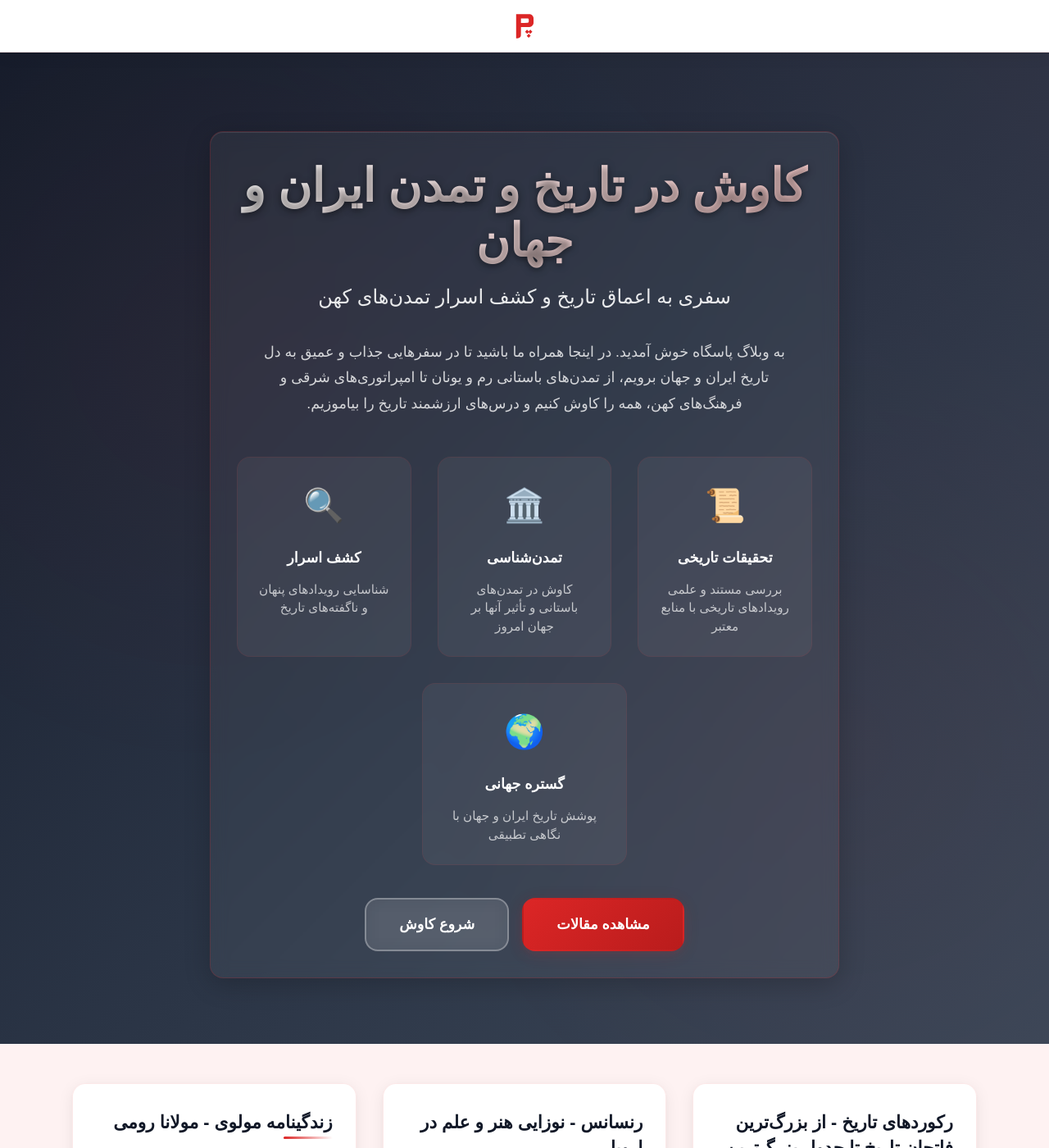
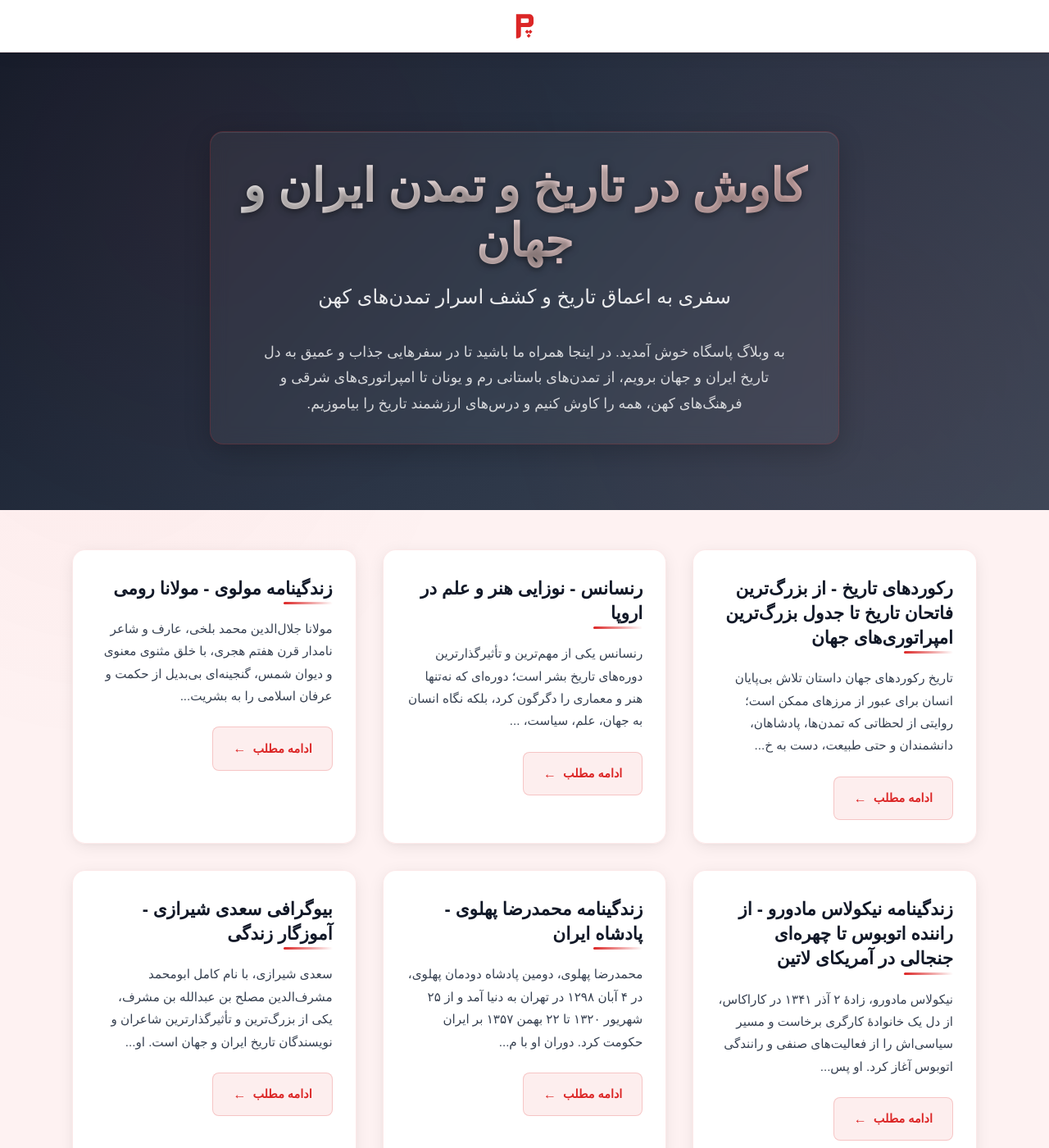
Before and after one commit to darkblog/darkblog.github.io, a Jekyll site: the page built from logo.html, in a window 1280 px wide and 1400 px high. Shown: the whole window at 82% size. Built offline with Jekyll 4.4.1, drawn with Linux system fonts in a browser that asks for light colours.

Commit message:
Update logo.html

```diff
--- a/logo.html
+++ b/logo.html
@@ -207,119 +207,8 @@ layout: null
             color: rgba(255, 255, 255, 0.8);
             line-height: 1.8;
             max-width: 40rem;
-            margin: 0 auto 2.5rem;
+            margin: 0 auto;
             text-align: center;
-        }
-
-        .intro-features {
-            display: flex;
-            flex-wrap: wrap;
-            justify-content: center;
-            gap: 2rem;
-            margin-top: 3rem;
-        }
-
-        .intro-feature {
-            flex: 1;
-            min-width: 200px;
-            max-width: 250px;
-            text-align: center;
-            padding: 1.5rem;
-            background: rgba(255, 255, 255, 0.05);
-            border-radius: var(--radius);
-            border: 1px solid rgba(220, 38, 38, 0.1);
-            transition: var(--transition-slow);
-        }
-
-        .intro-feature:hover {
-            transform: translateY(-5px);
-            background: rgba(255, 255, 255, 0.1);
-            border-color: rgba(220, 38, 38, 0.3);
-            box-shadow: var(--shadow-red-lg);
-        }
-
-        .feature-icon {
-            font-size: 2.5rem;
-            margin-bottom: 1rem;
-            color: var(--accent-light);
-            display: block;
-        }
-
-        .feature-title {
-            font-size: 1.1rem;
-            font-weight: 600;
-            color: white;
-            margin-bottom: 0.75rem;
-        }
-
-        .feature-desc {
-            font-size: 0.95rem;
-            color: rgba(255, 255, 255, 0.7);
-            line-height: 1.5;
-        }
-
-        .intro-cta {
-            margin-top: 2.5rem;
-            display: flex;
-            justify-content: center;
-            gap: 1rem;
-            flex-wrap: wrap;
-        }
-
-        .cta-button {
-            padding: 1rem 2.5rem;
-            border-radius: var(--radius);
-            font-weight: 600;
-            font-size: 1.1rem;
-            text-decoration: none;
-            transition: var(--transition);
-            display: inline-flex;
-            align-items: center;
-            gap: 0.75rem;
-            border: 2px solid transparent;
-            position: relative;
-            overflow: hidden;
-        }
-
-        .cta-primary {
-            background: linear-gradient(135deg, var(--accent-color), var(--accent-dark));
-            color: white;
-            box-shadow: var(--shadow-red);
-        }
-
-        .cta-primary:hover {
-            transform: translateY(-3px);
-            box-shadow: var(--shadow-red-lg);
-            gap: 1rem;
-        }
-
-        .cta-secondary {
-            background: rgba(255, 255, 255, 0.1);
-            color: white;
-            border-color: rgba(255, 255, 255, 0.3);
-            backdrop-filter: blur(10px);
-        }
-
-        .cta-secondary:hover {
-            background: rgba(255, 255, 255, 0.2);
-            transform: translateY(-3px);
-            border-color: rgba(255, 255, 255, 0.5);
-        }
-
-        .cta-button::after {
-            content: '';
-            position: absolute;
-            top: 0;
-            right: 0;
-            width: 100%;
-            height: 100%;
-            background: linear-gradient(135deg, transparent 0%, rgba(255, 255, 255, 0.1) 100%);
-            opacity: 0;
-            transition: opacity 0.3s ease;
-        }
-
-        .cta-button:hover::after {
-            opacity: 1;
         }
 
         @media (min-width: 768px) {
@@ -592,27 +481,6 @@ layout: null
                 font-size: 1rem;
             }
 
-            .intro-features {
-                flex-direction: column;
-                align-items: center;
-            }
-
-            .intro-feature {
-                max-width: 100%;
-                min-width: 100%;
-            }
-
-            .intro-cta {
-                flex-direction: column;
-                align-items: center;
-            }
-
-            .cta-button {
-                width: 100%;
-                max-width: 300px;
-                justify-content: center;
-            }
-
             .posts-container {
                 grid-template-columns: 1fr;
                 gap: 1.5rem;
@@ -707,41 +575,6 @@ layout: null
                 از تمدن‌های باستانی رم و یونان تا امپراتوری‌های شرقی و فرهنگ‌های کهن، همه را کاوش کنیم و درس‌های ارزشمند
                 تاریخ را بیاموزیم.
             </p>
-
-            <div class="intro-features">
-                <div class="intro-feature fade-in">
-                    <span class="feature-icon">📜</span>
-                    <h3 class="feature-title">تحقیقات تاریخی</h3>
-                    <p class="feature-desc">بررسی مستند و علمی رویدادهای تاریخی با منابع معتبر</p>
-                </div>
-
-                <div class="intro-feature fade-in">
-                    <span class="feature-icon">🏛️</span>
-                    <h3 class="feature-title">تمدن‌شناسی</h3>
-                    <p class="feature-desc">کاوش در تمدن‌های باستانی و تأثیر آنها بر جهان امروز</p>
-                </div>
-
-                <div class="intro-feature fade-in">
-                    <span class="feature-icon">🔍</span>
-                    <h3 class="feature-title">کشف اسرار</h3>
-                    <p class="feature-desc">شناسایی رویدادهای پنهان و ناگفته‌های تاریخ</p>
-                </div>
-
-                <div class="intro-feature fade-in">
-                    <span class="feature-icon">🌍</span>
-                    <h3 class="feature-title">گستره جهانی</h3>
-                    <p class="feature-desc">پوشش تاریخ ایران و جهان با نگاهی تطبیقی</p>
-                </div>
-            </div>
-
-            <div class="intro-cta">
-                <a href="#postsContainer" class="cta-button cta-primary">
-                    <span>مشاهده مقالات</span>
-                </a>
-                <a href="#postsContainer" class="cta-button cta-secondary">
-                    <span>شروع کاوش</span>
-                </a>
-            </div>
         </div>
     </section>
 
```
